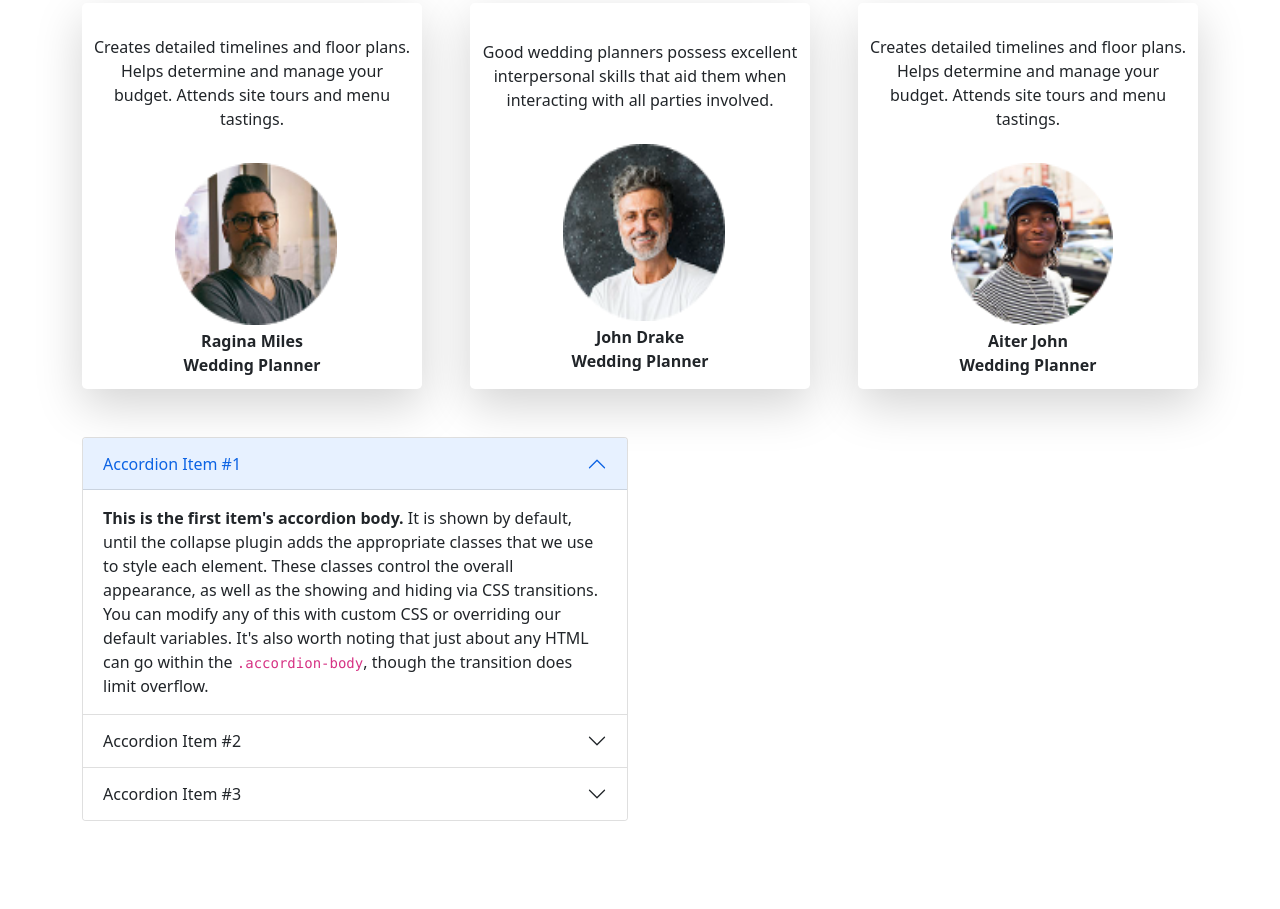
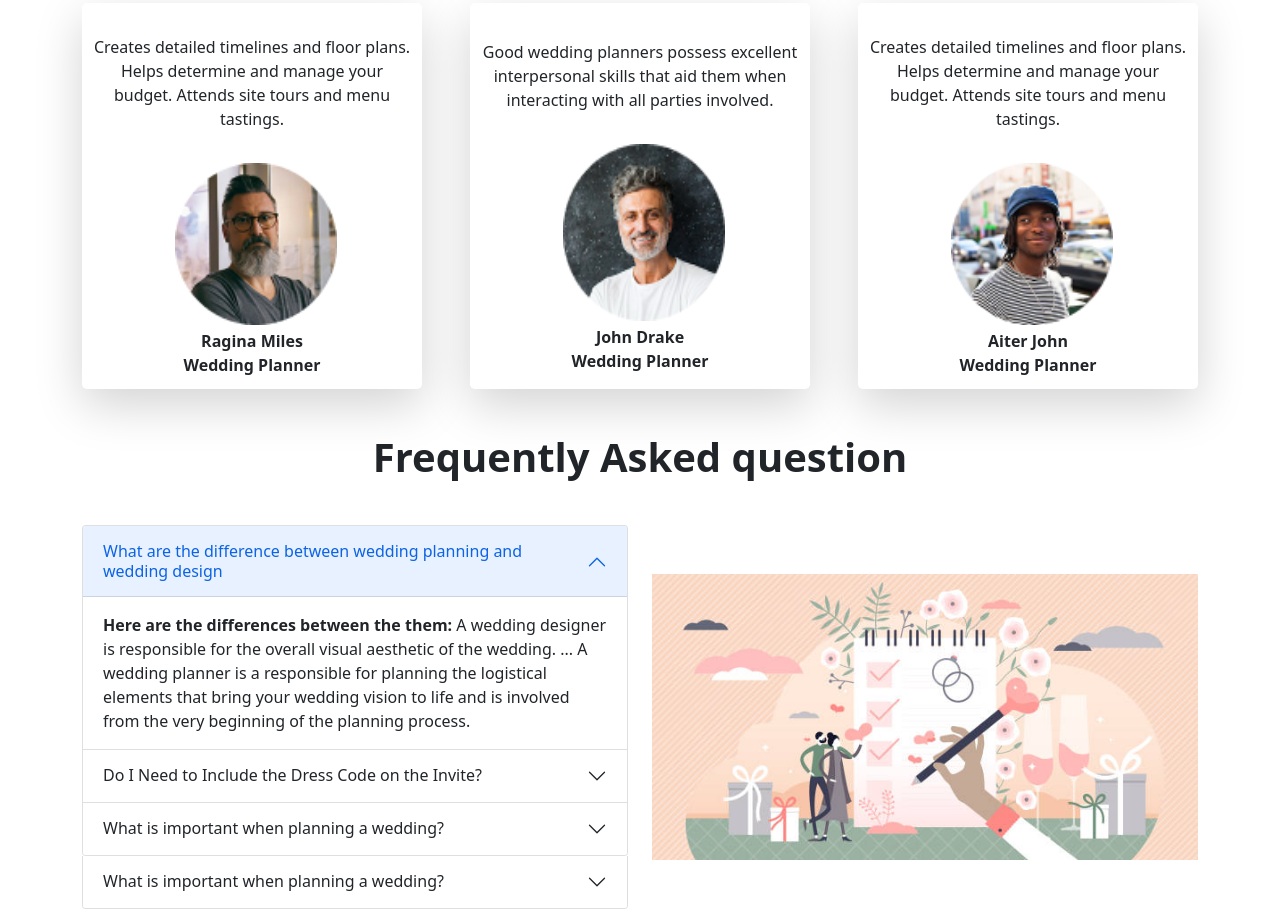
Before and after one commit to fatamatuzjaharasamiha/convention-center-website, a plain HTML site: page index.html in a window 1280 px wide. Shown: the part 1891-2800 px from the top of the page. Before the commit the page ends 2712 px from the top, so only its background shows below. Drawn offline with nearby package versions, Linux system fonts and the light colour scheme.

Commit message:
all over add

```diff
--- a/index.html
+++ b/index.html
@@ -70,7 +70,7 @@
                             find a venue with a warm,quickly or unique atmosphere</p>
                         <a target="blank" href="https://www.brides.com/gallery/diy-wedding-decorations">
                             <button type="button"
-                                class="btn btn-primary btn-lg bg-light text-primary fs-5 fw-bold w-25 h-auto rounded-3 border-0 mb-4">Book
+                                class="btn btn-primary btn-lg bg-light text-primary fs-5 fw-bold w-50 h-auto rounded-3 border-0 mb-4">Book
                                 Now</button>
                         </a>
 
@@ -132,7 +132,7 @@
         <section class="container my-5">
             <div class="row d-flex align-items-center">
                 <div class="col-lg-6 col-12">
-                    <img src="images/decorate.jpg" alt="">
+                    <img src="images/decorate.jpg" class="img-fluid" alt="">
                 </div>
                 <div class="col-lg-6 col-12" id="wedding">
                     <h1>Wedding Decoration</h1>
@@ -141,7 +141,7 @@
                         On average, wedding decorations can range from $2,000 to $10,000.</p>
                     <a target="blank" href="https://www.brides.com/gallery/diy-wedding-decorations">
                         <button type="button"
-                            class="p btn btn-primary btn-lg text-white fs-5 fw-bold w-50 h-auto rounded-3 border-0 mb-4">Explore
+                            class=" btn btn-primary btn-lg text-white fs-5 fw-bold w-75 h-auto rounded-3 border-0 mb-4">Explore
                             the album<img src="icons/arrow-forward 1.svg" alt=""></button>
                     </a>
 
@@ -307,27 +307,27 @@
             </div>
         </section>
         <!-- accordian part -->
-        <section class="container">
-
-            <div class="row">
+        <section class="container my-5">
+            <h1 class="fs-1 fw-bold lh-1 text-center my-5">Frequently Asked question</h1>
+            <div class="row d-flex align-items-center">
                 <div class="col-lg-6">
                     <div class="accordion" id="accordionExample">
                         <div class="accordion-item">
                             <h2 class="accordion-header" id="headingOne">
                                 <button class="accordion-button" type="button" data-bs-toggle="collapse"
                                     data-bs-target="#collapseOne" aria-expanded="true" aria-controls="collapseOne">
-                                    Accordion Item #1
+                                    What are the difference between wedding planning and wedding design
                                 </button>
                             </h2>
                             <div id="collapseOne" class="accordion-collapse collapse show" aria-labelledby="headingOne"
                                 data-bs-parent="#accordionExample">
                                 <div class="accordion-body">
-                                    <strong>This is the first item's accordion body.</strong> It is shown by default,
-                                    until the collapse plugin adds the appropriate classes that we use to style each
-                                    element. These classes control the overall appearance, as well as the showing and
-                                    hiding via CSS transitions. You can modify any of this with custom CSS or overriding
-                                    our default variables. It's also worth noting that just about any HTML can go within
-                                    the <code>.accordion-body</code>, though the transition does limit overflow.
+                                    <strong> Here are the differences between the them:</strong> A wedding designer is
+                                    responsible for the
+                                    overall visual aesthetic of the wedding. ... A wedding planner is a responsible for
+                                    planning the logistical elements that bring your wedding vision to life and is
+                                    involved from the very beginning of the planning process.
+
                                 </div>
                             </div>
                         </div>
@@ -335,18 +335,17 @@
                             <h2 class="accordion-header" id="headingTwo">
                                 <button class="accordion-button collapsed" type="button" data-bs-toggle="collapse"
                                     data-bs-target="#collapseTwo" aria-expanded="false" aria-controls="collapseTwo">
-                                    Accordion Item #2
+                                    Do I Need to Include the Dress Code on the Invite?
+
                                 </button>
                             </h2>
                             <div id="collapseTwo" class="accordion-collapse collapse" aria-labelledby="headingTwo"
                                 data-bs-parent="#accordionExample">
                                 <div class="accordion-body">
-                                    <strong>This is the second item's accordion body.</strong> It is hidden by default,
-                                    until the collapse plugin adds the appropriate classes that we use to style each
-                                    element. These classes control the overall appearance, as well as the showing and
-                                    hiding via CSS transitions. You can modify any of this with custom CSS or overriding
-                                    our default variables. It's also worth noting that just about any HTML can go within
-                                    the <code>.accordion-body</code>, though the transition does limit overflow.
+                                    The easiest way to get your point across is to include a dress code in the lower
+                                    right-hand corner of the invite or on a reception card. "Black tie," "cocktail
+                                    attire" or "casual attire" are all acceptable wordings. (Trust us, your guests will
+                                    appreciate the heads-up).
                                 </div>
                             </div>
                         </div>
@@ -354,25 +353,43 @@
                             <h2 class="accordion-header" id="headingThree">
                                 <button class="accordion-button collapsed" type="button" data-bs-toggle="collapse"
                                     data-bs-target="#collapseThree" aria-expanded="false" aria-controls="collapseThree">
-                                    Accordion Item #3
+                                    What is important when planning a wedding?
                                 </button>
                             </h2>
                             <div id="collapseThree" class="accordion-collapse collapse" aria-labelledby="headingThree"
                                 data-bs-parent="#accordionExample">
                                 <div class="accordion-body">
-                                    <strong>This is the third item's accordion body.</strong> It is hidden by default,
-                                    until the collapse plugin adds the appropriate classes that we use to style each
-                                    element. These classes control the overall appearance, as well as the showing and
-                                    hiding via CSS transitions. You can modify any of this with custom CSS or overriding
-                                    our default variables. It's also worth noting that just about any HTML can go within
-                                    the <code>.accordion-body</code>, though the transition does limit overflow.
+                                    Wedding budgets are all about balance. Start your budget planning by making a
+                                    checklist of the crucial details, like the <strong>music, your wedding gown, the
+                                        invitations, the flowers and the photographer</strong>, and assign a number to
+                                    each—one being the most important and three being the least.Feb 28, 2020
+
                                 </div>
+                            </div>
+                        </div>
+                    </div>
+                    <div class="accordion-item">
+                        <h2 class="accordion-header" id="headingThree">
+                            <button class="accordion-button collapsed" type="button" data-bs-toggle="collapse"
+                                data-bs-target="#collapseThree" aria-expanded="false" aria-controls="collapseThree">
+                                What is important when planning a wedding?
+                            </button>
+                        </h2>
+                        <div id="collapseThree" class="accordion-collapse collapse" aria-labelledby="headingThree"
+                            data-bs-parent="#accordionExample">
+                            <div class="accordion-body">
+                                Wedding budgets are all about balance. Start your budget planning by making a
+                                checklist of the crucial details, like the <strong>music, your wedding gown, the
+                                    invitations, the flowers and the photographer</strong>, and assign a number to
+                                each—one being the most important and three being the least.Feb 28, 2020
+
                             </div>
                         </div>
                     </div>
 
                 </div>
                 <div class="col-lg-6">
+                    <img src="images/istockphoto-1254728067-612x612.jpg" class="w-100" alt="">
 
                 </div>
             </div>
```
Also changed, not shown: images/istockphoto-1254728067-612x612.jpg (added).
